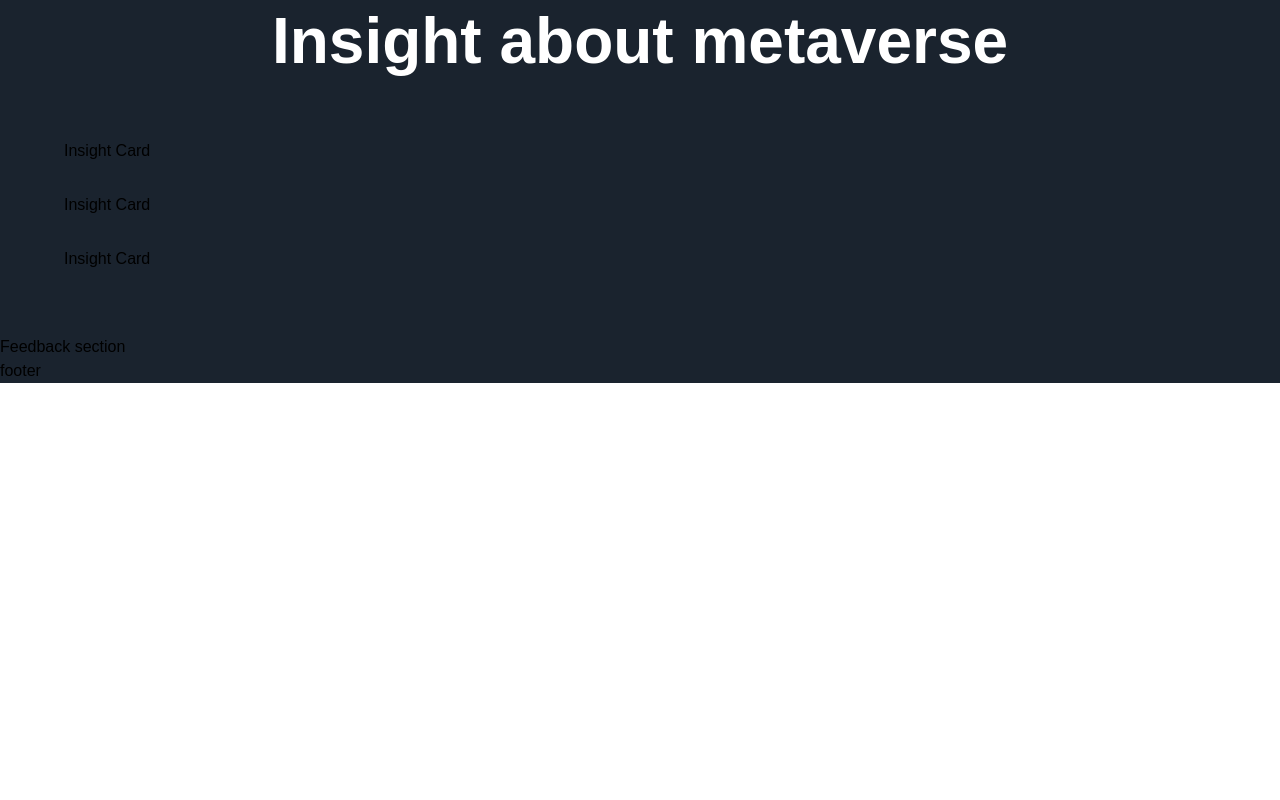
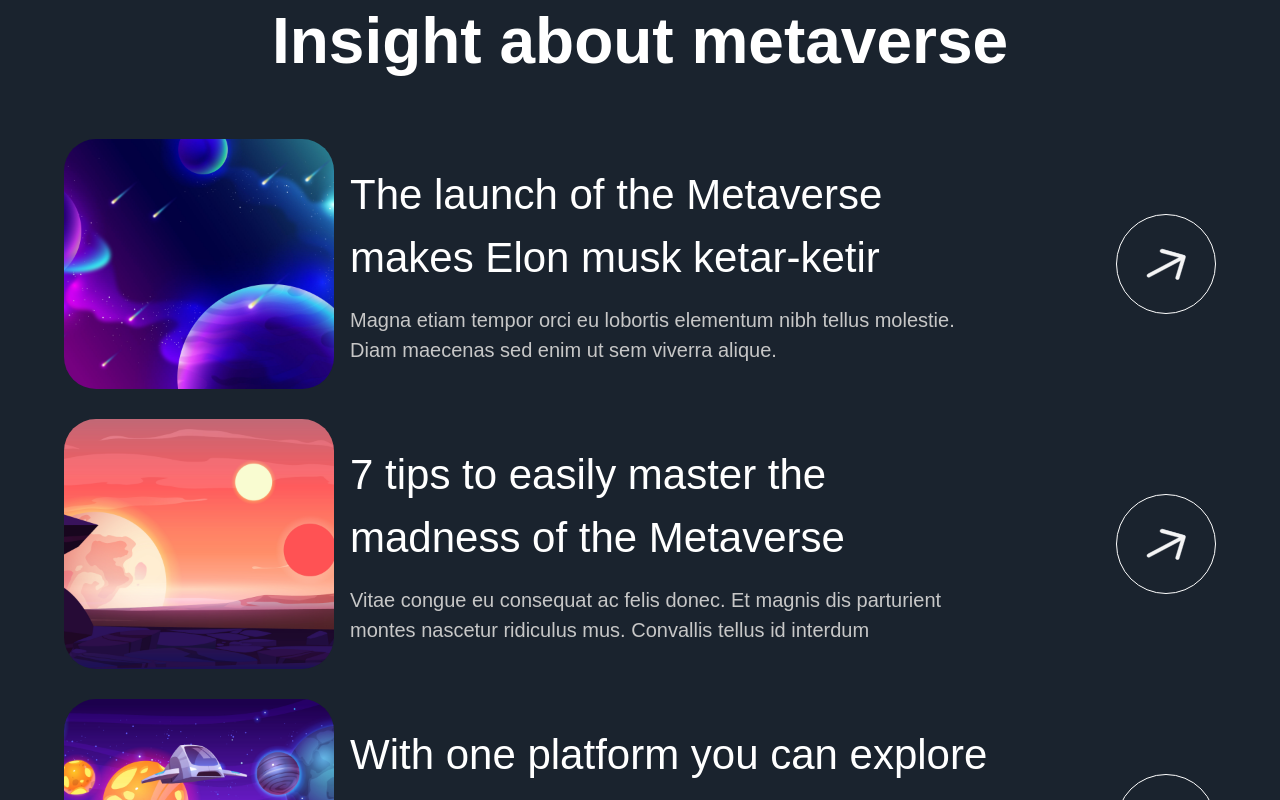
Before and after one commit to apurvgupta-ops/Metaverse, a Next.js app: page / in a window 1280 px wide. Shown: the part 5340-6140 px from the top of the page. Before the commit the page ends 5723 px from the top, so only its background shows below. Built offline with nearby package versions, Linux system fonts and the light colour scheme; a web font is replaced by a local one.

Commit message:
Insight card

```diff
--- a/components/InsightCard.jsx
+++ b/components/InsightCard.jsx
@@ -1,9 +1,35 @@
-'use client';
+"use client";
+import { motion } from "framer-motion";
+import { fadeIn } from "../utils/motion";
 
-const InsightCard = () => (
-  <div>
-    Insight Card
-  </div>
+const InsightCard = ({ imgUrl, title, subtitle, index }) => (
+  <motion.div
+    variants={fadeIn("up", "spring", index * 0.5, 1)}
+    className="flex md:flex-row flex-col gap-4"
+  >
+    <img
+      src={imgUrl}
+      alt="planet-01"
+      className="md:w-[270px] w-full h-[250px] rounded-[32px] object-cover"
+    />
+    <div className="w-full flex justify-between items-center">
+      <div className="flex-1 mg:ml-[62px] flex flex-col max-w-[650px] ">
+        <h4 className="font-normal lg:text-[42px] text-[26px] text-white">
+          {title}
+        </h4>
+        <p className="mt-[16px] font-normal lg:text-[20px] text-[14px] text-secondary-white">
+          {subtitle}
+        </p>
+      </div>
+      <div className="lg:flex hidden items-center justify-center w-[100px] h-[100px] rounded-full bg-transparent border-[1px] border-white">
+        <img
+          src="arrow.svg"
+          alt="arrow"
+          className="w-[40%] h-[40%] object-contain"
+        />
+      </div>
+    </div>
+  </motion.div>
 );
 
 export default InsightCard;
```
